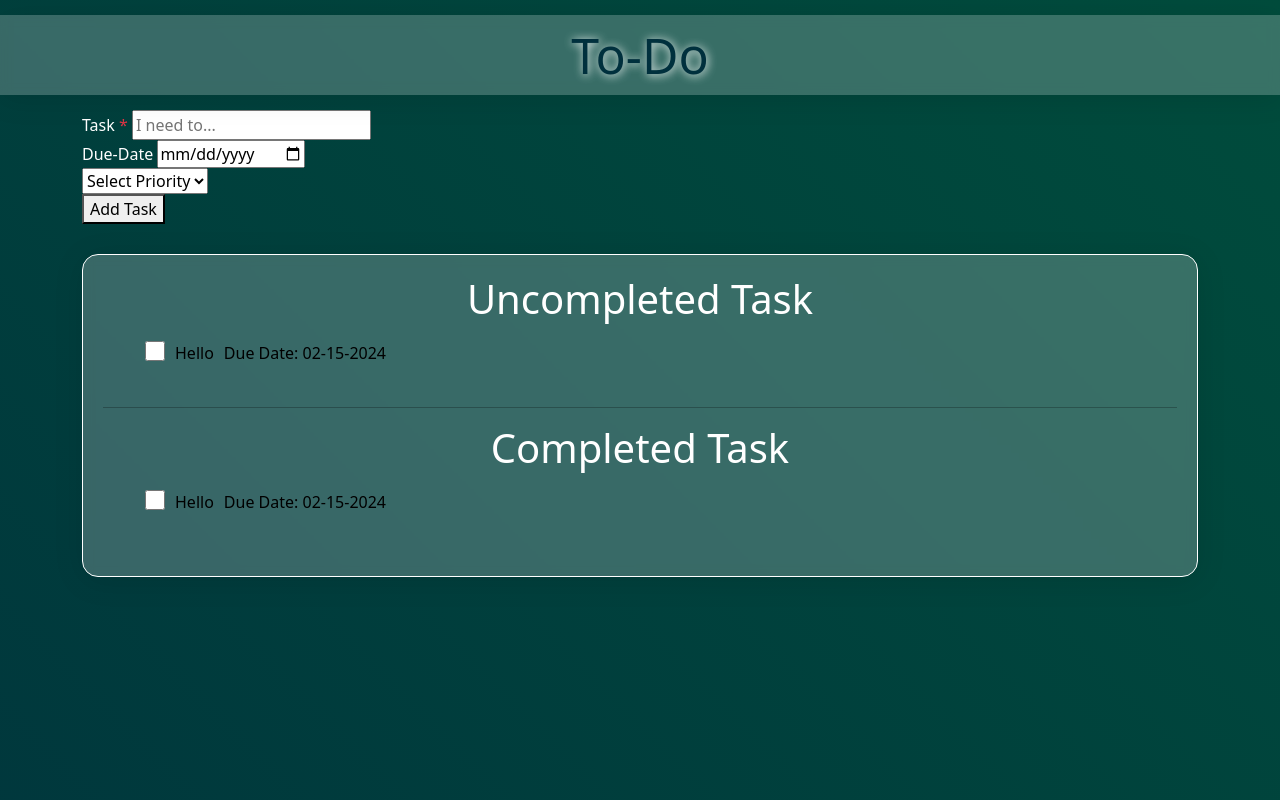
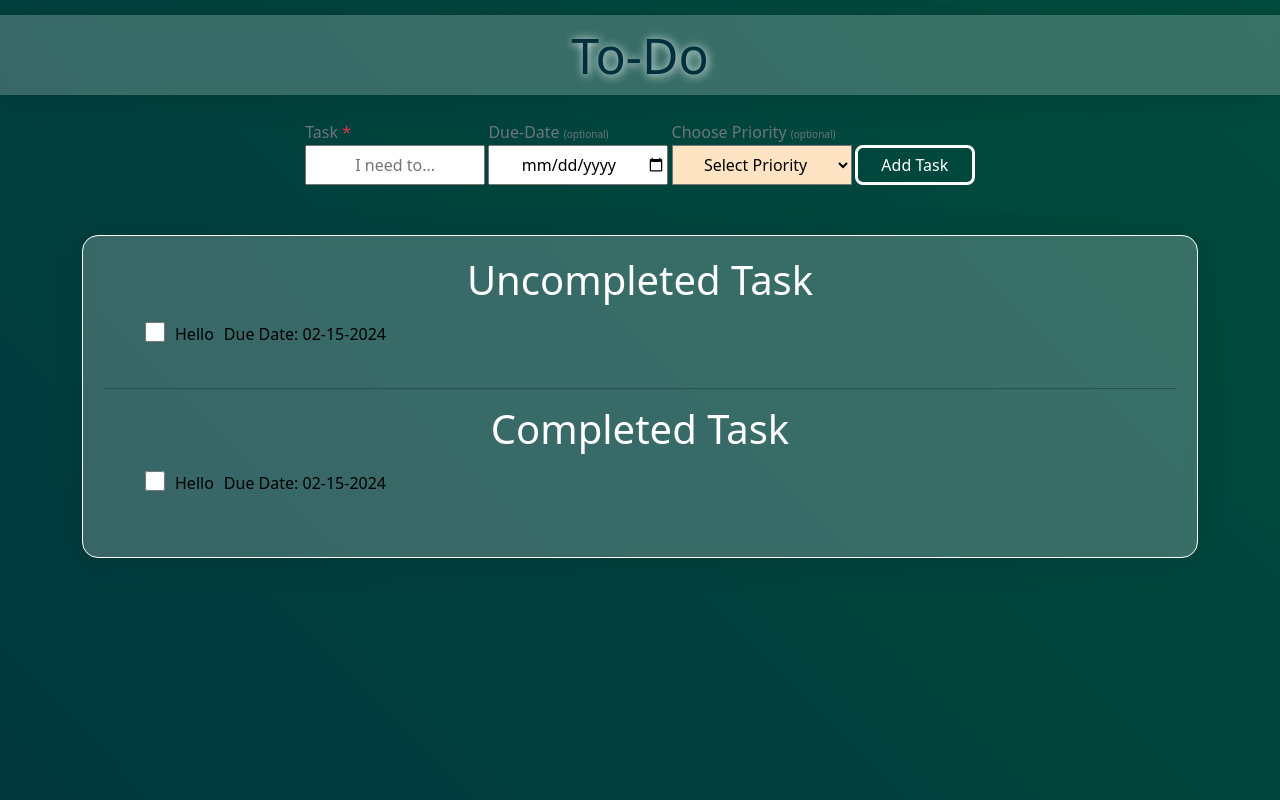
Before and after one commit to AleHS01/CISC_3650_Assignment1, a plain HTML site: page index.html in a window 1280 px wide. Shown: the top 800 px of the page. Drawn offline with nearby package versions, Linux system fonts and the light colour scheme.

Commit message:
style form and add sound effect

```diff
--- a/index.html
+++ b/index.html
@@ -18,7 +18,7 @@
     <div class="container">
       <form action="" id="form">
         <div class="input-container">
-          <label for="task-input"
+          <label for="task-input" class="text-secondary"
             >Task <span class="text-danger">*</span></label
           >
           <input
@@ -29,11 +29,16 @@
           />
         </div>
         <div>
-          <label for="date-input">Due-Date </label>
+          <label for="date-input" class="text-secondary"
+            >Due-Date <span class="optional">(optional)</span></label
+          >
           <input type="date" id="date-input" />
         </div>
         <div>
-          <select name="priorityDropDown" id="priority" class="">
+          <label for="priority" class="text-secondary"
+            >Choose Priority <span class="optional">(optional)</span></label
+          >
+          <select name="priorityDropDown" id="priority">
             <option value="">Select Priority</option>
             <option value="bg-info">Low</option>
             <option value="bg-warning">Medium</option>
--- a/index.js
+++ b/index.js
@@ -65,12 +65,16 @@ function checkItem(event) {
   const dateP = parentDiv.children[2];
 
   if (event.target.checked) {
+    const audio = new Audio("./assets/tada-fanfare-a-6313.mp3");
+    audio.play();
     li.style.textDecoration = "line-through";
     dateP.style.textDecoration = "line-through";
     parentDiv.style.color = "#c8c8c8";
     parentDiv.classList.add("completed");
     completed_ul.append(parentDiv);
   } else {
+    const audio = new Audio("./assets/trumpet-e4-14829.mp3");
+    audio.play();
     parentDiv.style.color = "";
     todo_ul.append(parentDiv);
     li.style.textDecoration = "none";
--- a/style.css
+++ b/style.css
@@ -63,19 +63,54 @@ body {
 .li-container.neutral {
   background-color: bisque;
 }
-
+#priority {
+  background-color: bisque;
+}
 #priority.high {
-  margin-right: 5px;
   background-color: red;
 }
 
 #priority.medium {
   background-color: yellow;
-  margin-right: 5px;
 }
 
 #priority.low {
-  content: "●";
   background-color: rgba(0, 174, 255, 0.764);
-  margin-right: 5px;
 }
+
+form {
+  width: 60%;
+  margin: 50px auto;
+  display: flex;
+  justify-content: space-between;
+  position: relative;
+}
+form input,
+form select {
+  height: 40px;
+  width: 180px;
+  text-align: center;
+}
+form label {
+  position: absolute;
+  top: -25px;
+}
+.optional {
+  font-size: 10px;
+}
+
+#submit-btn {
+  width: 120px;
+  height: 40px;
+  border-radius: 8px;
+  border: solid white;
+  background-color: transparent;
+  color: white;
+  transition: all 0.5s ease-in-out;
+}
+
+#submit-btn:hover {
+  border-color: #00b38c;
+  background-color: white;
+  color: #004c3c;
+}
```
Also changed, not shown: 2 other files.
